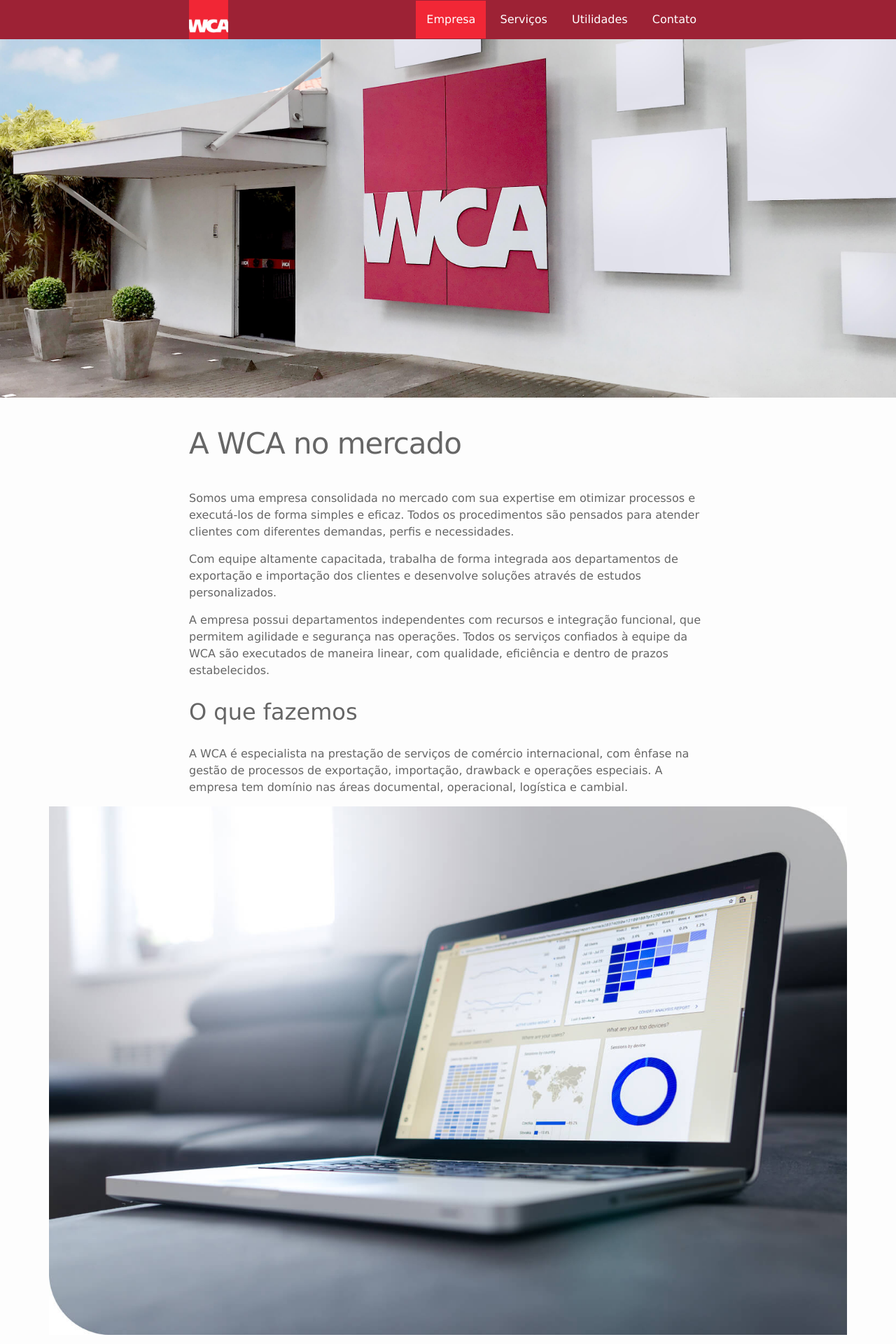
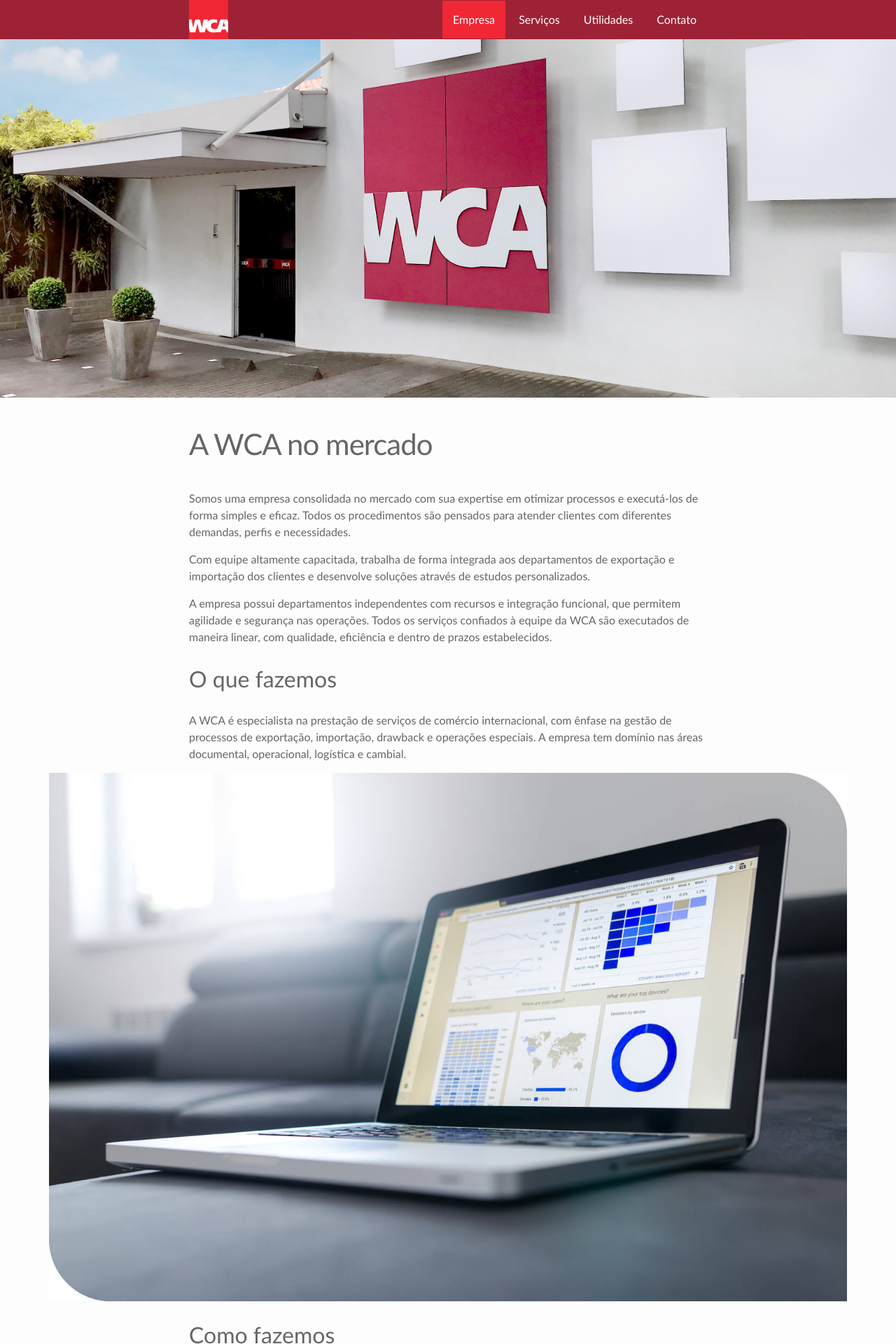
Before and after one commit to WCAComex/wcacomex.github.io, a Jekyll site: the page built from 1-empresa.markdown, in a window 1280 px wide. Shown: the top 1920 px of the page at 70% size. Built offline with Jekyll 4.4.1, drawn with Linux system fonts in a browser that asks for light colours.

Commit message:
Updated Config

```diff
--- a/_config.yml
+++ b/_config.yml
@@ -64,7 +64,7 @@
   icone: fax
 email: wca@wca.com.br
 google-fonts:
-base-font-family: Frutiger, Verdana, sans-serif
-title-font-family: Frutiger, Verdana, sans-serif
+base-font-family: Frutiger, Calibri, sans-serif
+title-font-family: Frutiger, Calibri, sans-serif
 servicos-image: "/uploads/SERVICOS_2_.jpg"
 utilidades-image: "/uploads/UTILIDADES_.jpg"
```
